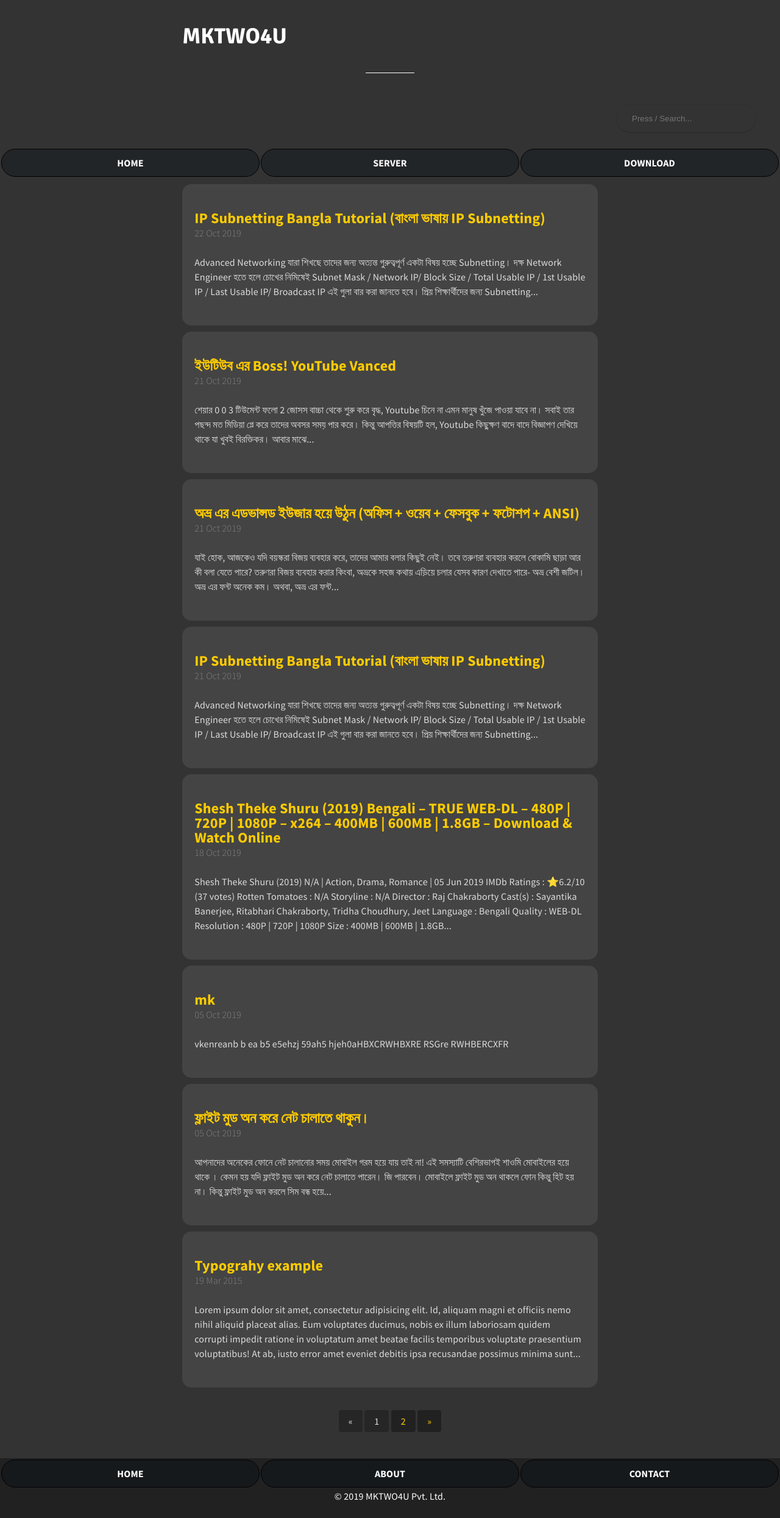
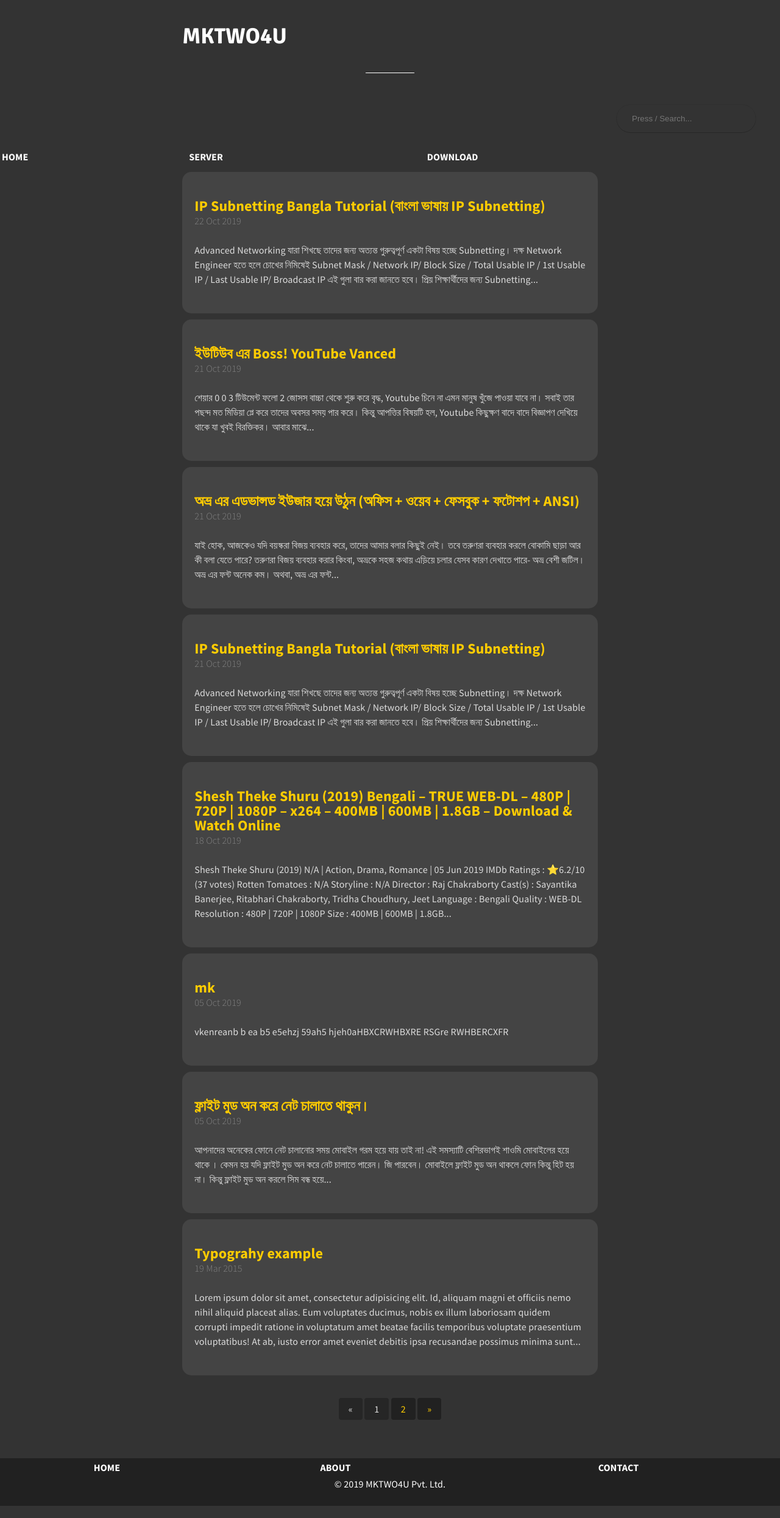
Before and after one commit to bdmilan/blog, a Jekyll site: the page built from index.html, in a window 1280 px wide. Shown: the whole page at 61% size. Built offline with Jekyll 4.4.1, drawn with Linux system fonts in a browser that asks for light colours; the list of posts is cut into pages by our own code.

Commit message:
Update header.html

```diff
--- a/_includes/header.html
+++ b/_includes/header.html
@@ -20,11 +20,6 @@
 
 </div>
 </div>
-
-<style>
-	.nm{background:#010b1354; border-radius: 45px; width: 30%; border: 1px solid #000; font-weight: bold; color: #fff; text-align: center; padding: 10px;}
-</style>
-
 
 
 <div style="position:relative; float:right; max-width: 250px; max-height: 75px; margin-right: 40px; font-size: 16px;">
```
